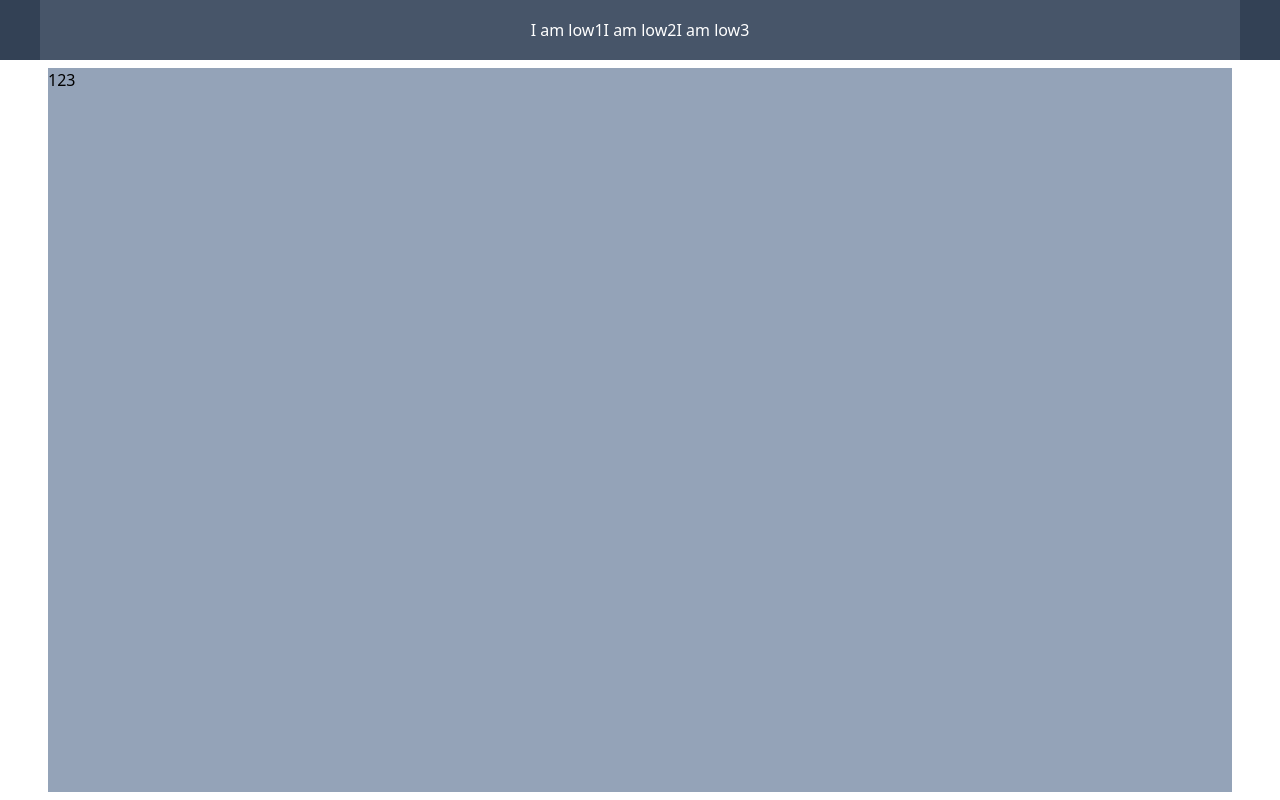
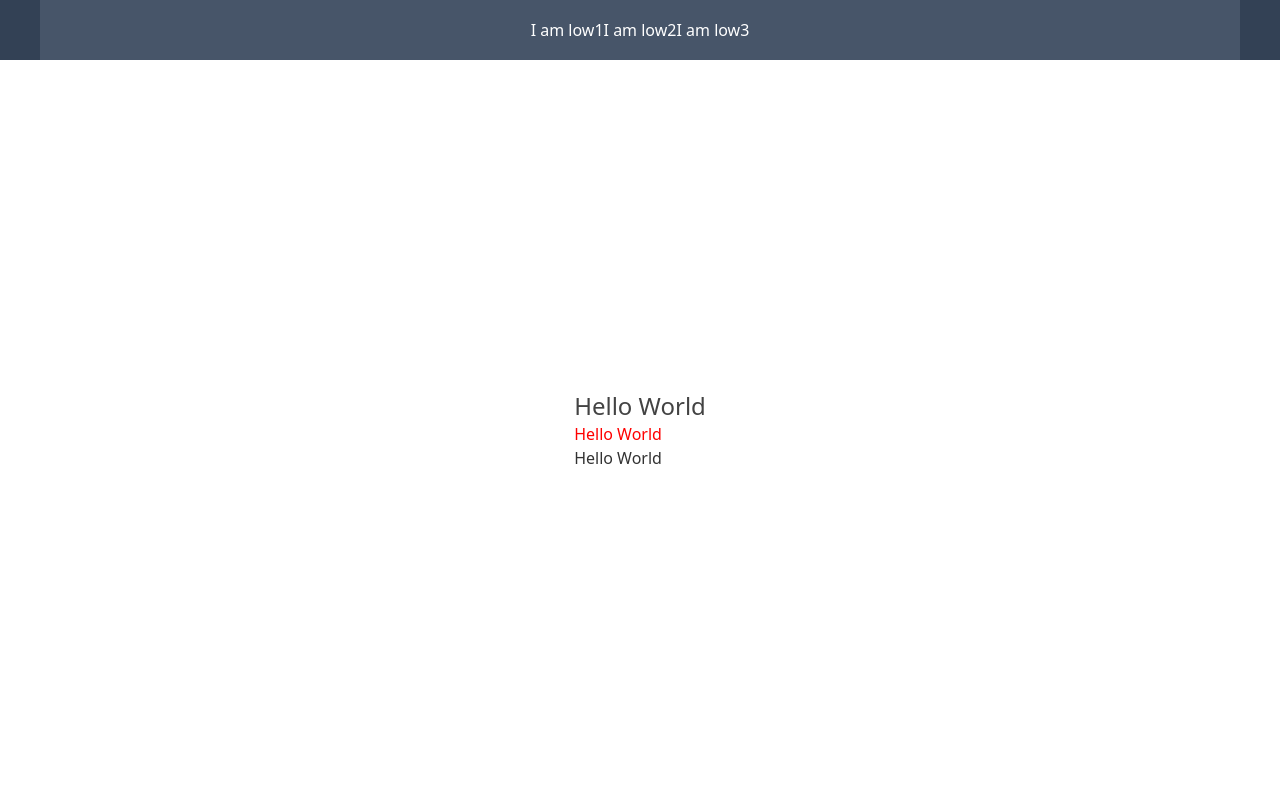
Before and after one commit to minktw2017/tailwind-tutorial, a React (Vite) app: page /animation in a window 1280 px wide. Built offline with nearby package versions, Linux system fonts and the light colour scheme.

Commit message:
2024/06/10 temp, ready to make some changes.

```diff
--- /dev/null
+++ b/src/componnents/Spring.jsx
@@ -0,0 +1,40 @@
+import { useSpring, animated } from "@react-spring/web";
+
+const Spring = () => {
+  const animation = useSpring({
+    loop: true,
+    from: { opacity: 0 },
+    to: { opacity: 1 },
+    config: {
+      duration: 2000,
+    },
+  });
+
+  const colorAnimation = useSpring({
+    from: { color: "blue" },
+    to: { color: `rgb(255,0,0)` },
+  });
+
+  const multiAnimation = useSpring({
+    from: { opacity: 0, color: "red" },
+    to: [
+      { opacity: 1, color: "#ffaaee" },
+      { opacity: 1, color: "red" },
+      { opacity: 0.5, color: "#008000" },
+      { opacity: 0.8, color: "black" },
+    ],
+  });
+  return (
+    <div>
+      <animated.h1
+        className="text-2xl"
+        style={animation}>
+        Hello World
+      </animated.h1>
+      <animated.h1 style={colorAnimation}>Hello World</animated.h1>
+      <animated.h1 style={multiAnimation}>Hello World</animated.h1>
+    </div>
+  );
+};
+
+export default Spring;
--- a/src/page/Animation.jsx
+++ b/src/page/Animation.jsx
@@ -1,5 +1,6 @@
 import React from "react";
 import Nav from "../componnents/Nav";
+import Spring from "../componnents/Spring";
 
 const Animation = () => {
   return (
@@ -15,7 +16,7 @@ const Animation = () => {
         items-center
         lg:max-w-[1200px]
         ">
-        <div className="w-full h-full bg-slate-400 mx-2">123</div>
+        <Spring />
       </div>
     </>
   );
--- a/src/page/Home.jsx
+++ b/src/page/Home.jsx
@@ -1,15 +1,15 @@
 import React from "react";
 import Nav from "../componnents/Nav";
-// import Slides from "../componnents/Slides";
-// import Frames from "../componnents/Frames";
+import Slides from "../componnents/Slides";
+import Frames from "../componnents/Frames";
 import Form from "../componnents/Form";
 
 const Home = () => {
   return (
     <>
       <Nav />
-      {/* <Slides />
-      <Frames /> */}
+      <Slides />
+      <Frames />
       <Form />
     </>
   );
```
